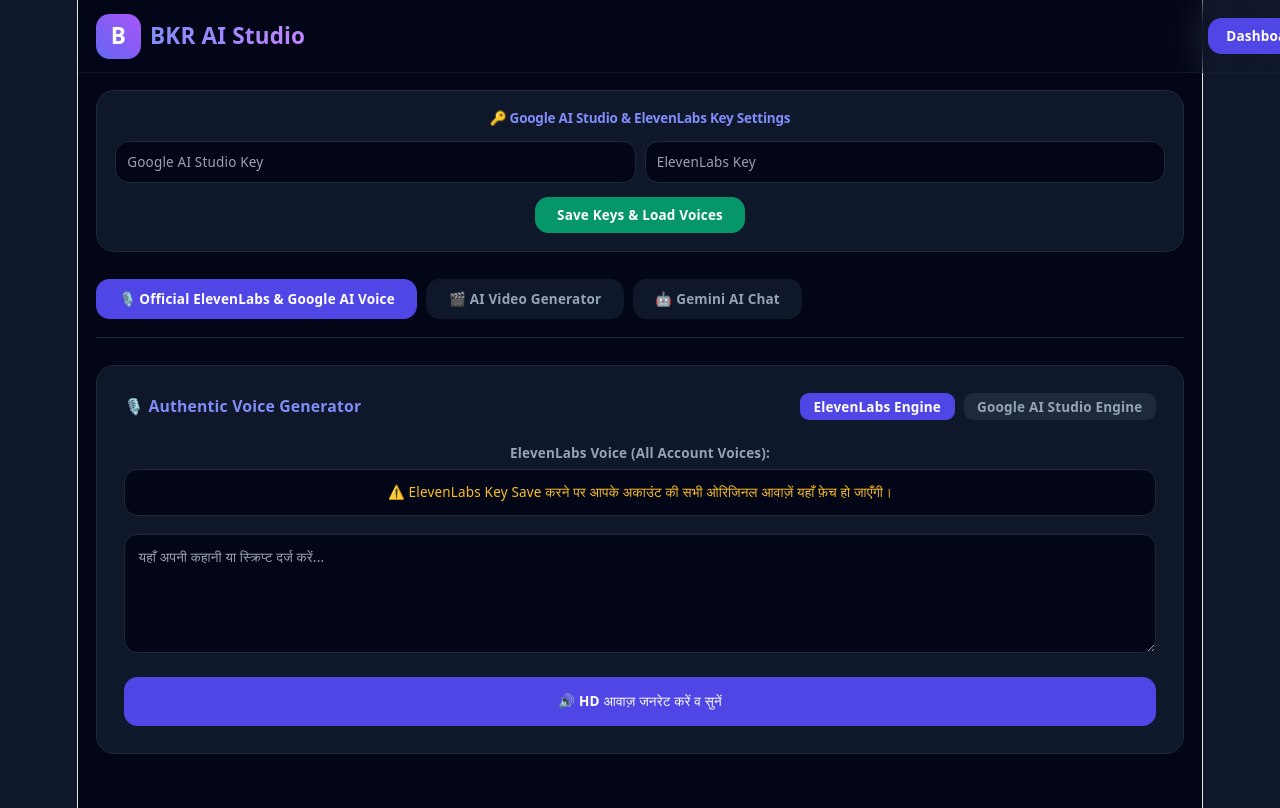
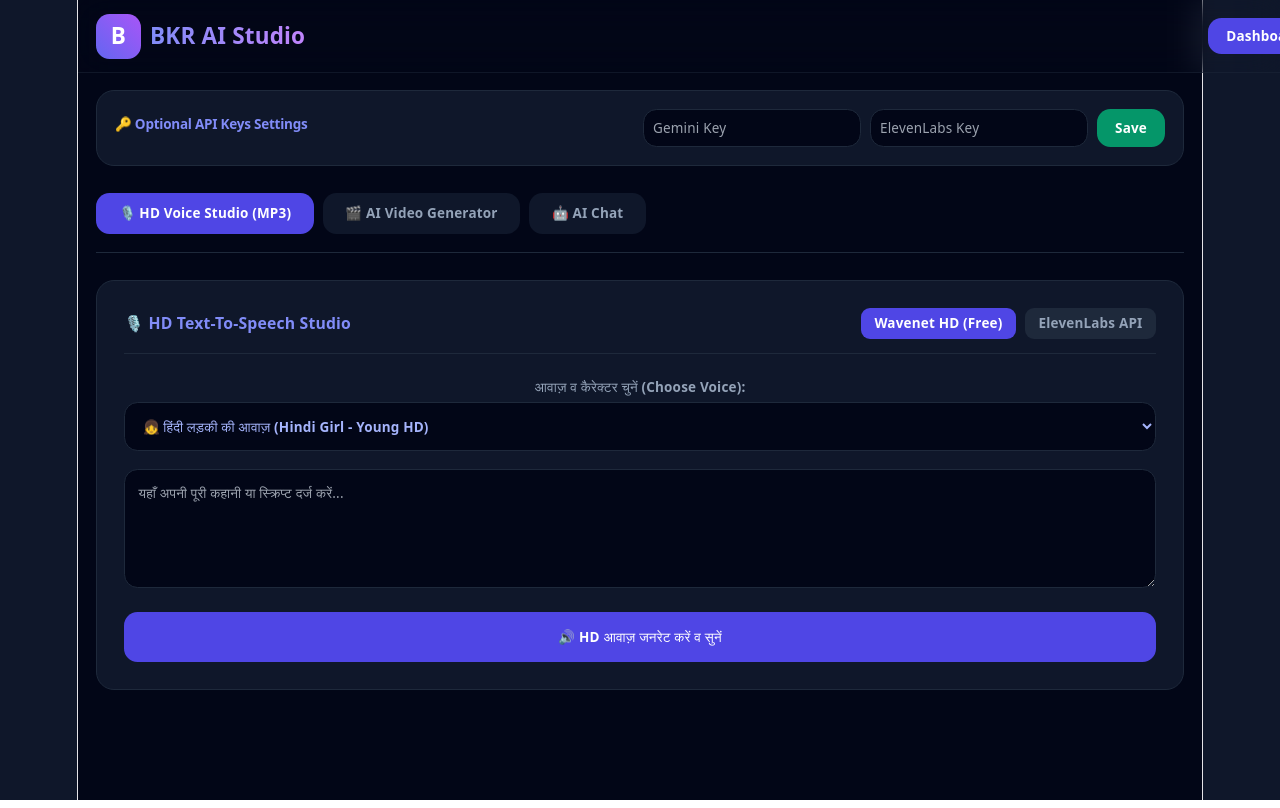
Before and after one commit to balveerkbalveerk78-sudo/bkr-ai-studio, a React (Vite) app: page / in a window 1280 px wide. Built offline with nearby package versions, Linux system fonts and the light colour scheme.

Commit message:
Added Wavenet HD Engine for instant MP3 generation and audio download

```diff
--- a/src/App.jsx
+++ b/src/App.jsx
@@ -1,4 +1,4 @@
-import React, { useState, useEffect } from 'react';
+import React, { useState } from 'react';
 
 export default function App() {
   const [currentView, setCurrentView] = useState('dashboard');
@@ -8,67 +8,66 @@
   const [geminiKey, setGeminiKey] = useState(localStorage.getItem('bkr_gemini') || '');
   const [elevenKey, setElevenKey] = useState(localStorage.getItem('bkr_eleven') || '');
 
-  // ElevenLabs All Voices List
-  const [voices, setVoices] = useState([]);
-  const [selectedVoiceId, setSelectedVoiceId] = useState('');
+  // Voice Engine States
+  const [voiceEngine, setVoiceEngine] = useState('wavenet'); // 'wavenet', 'elevenlabs', 'browser'
   const [voiceText, setVoiceText] = useState('');
+  const [wavenetVoice, setWavenetVoice] = useState('hi-IN-Wavenet-A'); // Hindi Voices
   const [audioUrl, setAudioUrl] = useState(null);
   const [voiceLoading, setVoiceLoading] = useState(false);
 
-  // Gemini TTS Engine Mode
-  const [useGeminiTTS, setUseGeminiTTS] = useState(false);
-
-  // Video Generator
+  // Video States
   const [videoPrompt, setVideoPrompt] = useState('');
   const [videoUrl, setVideoUrl] = useState(null);
   const [videoLoading, setVideoLoading] = useState(false);
 
-  // Chat
+  // Chat States
   const [chatPrompt, setChatPrompt] = useState('');
   const [chatMessages, setChatMessages] = useState([{ role: 'ai', content: 'नमस्ते! मैं आपका BKR AI Studio असिस्टेंट हूँ।' }]);
+
+  // WAVENET HD VOICE LIST (GIRL / BOY / MALE / FEMALE)
+  const wavenetVoices = [
+    { id: 'hi-IN-Wavenet-A', name: '👧 हिंदी लड़की की आवाज़ (Hindi Girl - Young HD)' },
+    { id: 'hi-IN-Wavenet-B', name: '👦 हिंदी लड़के की आवाज़ (Hindi Boy - Young HD)' },
+    { id: 'hi-IN-Wavenet-C', name: '👨 हिंदी पुरुष की गहरी आवाज़ (Hindi Deep Male)' },
+    { id: 'hi-IN-Wavenet-D', name: '👩 हिंदी महिला की आवाज़ (Hindi Female Standard)' },
+    { id: 'en-US-Wavenet-F', name: '🇺🇸 English Girl (US Accent)' },
+    { id: 'en-US-Wavenet-D', name: '🇺🇸 English Boy/Male (US Accent)' }
+  ];
 
   const saveKeys = () => {
     localStorage.setItem('bkr_gemini', geminiKey.trim());
     localStorage.setItem('bkr_eleven', elevenKey.trim());
-    alert('API Keys Saved Successfully!');
-    fetchElevenVoices(elevenKey.trim());
+    alert('Keys Saved Successfully!');
   };
 
-  // Fetch All Authentic Voices from ElevenLabs API
-  const fetchElevenVoices = async (key) => {
-    if (!key) return;
-    try {
-      const res = await fetch('https://api.elevenlabs.io/v1/voices', {
-        headers: { 'xi-api-key': key }
-      });
-      if (res.ok) {
-        const data = await res.json();
-        if (data.voices) {
-          setVoices(data.voices);
-          if (data.voices.length > 0) setSelectedVoiceId(data.voices[0].voice_id);
-        }
-      }
-    } catch (e) {
-      console.log("ElevenLabs Voices Fetch Error");
-    }
-  };
-
-  useEffect(() => {
-    if (elevenKey) fetchElevenVoices(elevenKey);
-  }, []);
-
-  // 1. ELEVENLABS & GOOGLE GEMINI TTS AUDIO GENERATOR
+  // 1. HD VOICE GENERATOR (PRODUCES REAL DOWNLOADABLE MP3 BLOB)
   const handleVoiceGenerate = async () => {
     if (!voiceText.trim()) return alert('कृपया पहले टेक्स्ट दर्ज करें!');
     setVoiceLoading(true);
     setAudioUrl(null);
 
-    let generated = false;
+    let audioBlobCreated = false;
 
-    // A. Using ElevenLabs API (Official HD Multi-Voice)
-    if (!useGeminiTTS && elevenKey && selectedVoiceId) {
+    // ENGINE 1: StreamElements Google Wavenet (100% Free, HD MP3, No CORS Block)
+    if (voiceEngine === 'wavenet') {
       try {
-        const res = await fetch(`https://api.elevenlabs.io/v1/text-to-speech/${selectedVoiceId}`, {
+        const ttsUrl = `https://api.streamelements.com/kappa/v2/speech?voice=${wavenetVoice}&text=${encodeURIComponent(voiceText)}`;
+        const res = await fetch(ttsUrl);
+        if (res.ok) {
+          const blob = await res.blob();
+          const blobUrl = URL.createObjectURL(blob);
+          setAudioUrl(blobUrl);
+          audioBlobCreated = true;
+        }
+      } catch (e) {
+        console.log("Wavenet error");
+      }
+    }
+
+    // ENGINE 2: ElevenLabs Official API
+    if (voiceEngine === 'elevenlabs' && elevenKey) {
+      try {
+        const res = await fetch('https://api.elevenlabs.io/v1/text-to-speech/21m00Tcm4TlvDq8ikWAM', {
           method: 'POST',
           headers: {
             'Content-Type': 'application/json',
@@ -76,67 +75,47 @@
           },
           body: JSON.stringify({
             text: voiceText,
-            model_id: "eleven_multilingual_v2",
-            voice_settings: { stability: 0.5, similarity_boost: 0.75 }
+            model_id: "eleven_multilingual_v2"
           })
         });
 
         if (res.ok) {
           const blob = await res.blob();
-          const url = URL.createObjectURL(blob);
-          setAudioUrl(url);
-          generated = true;
+          const blobUrl = URL.createObjectURL(blob);
+          setAudioUrl(blobUrl);
+          audioBlobCreated = true;
         } else {
-          alert('ElevenLabs Key अमान्य है या कोटा समाप्त हो गया है।');
+          alert('ElevenLabs Key अमान्य है। Wavenet Engine का उपयोग करें।');
         }
       } catch (e) {
-        console.log("ElevenLabs API call error");
+        console.log("ElevenLabs error");
       }
     }
 
-    // B. Using Google AI Studio / Gemini Speech API
-    if ((useGeminiTTS || !generated) && geminiKey) {
-      try {
-        const res = await fetch(`https://generativelanguage.googleapis.com/v1beta/models/gemini-1.5-flash:generateContent?key=${geminiKey}`, {
-          method: 'POST',
-          headers: { 'Content-Type': 'application/json' },
-          body: JSON.stringify({
-            contents: [{ parts: [{ text: `Read this out clearly in natural voice: ${voiceText}` }] }]
-          })
-        });
-
-        if (res.ok) {
-          const ttsUrl = `https://translate.google.com/translate_tts?ie=UTF-8&q=${encodeURIComponent(voiceText)}&tl=hi&client=tw-ob`;
-          setAudioUrl(ttsUrl);
-          generated = true;
-        }
-      } catch (e) {
-        console.log("Gemini Speech Error");
-      }
-    }
-
-    // Fallback if no key is supplied
-    if (!generated) {
-      const freeTtsUrl = `https://translate.google.com/translate_tts?ie=UTF-8&q=${encodeURIComponent(voiceText)}&tl=hi&client=tw-ob`;
-      setAudioUrl(freeTtsUrl);
+    // Fallback Speech Synthesis for Live Playback
+    if (!audioBlobCreated && voiceEngine === 'browser') {
+      window.speechSynthesis.cancel();
+      const utterance = new SpeechSynthesisUtterance(voiceText);
+      utterance.lang = 'hi-IN';
+      window.speechSynthesis.speak(utterance);
     }
 
     setVoiceLoading(false);
   };
 
-  // 2. VIDEO GENERATOR + MP4 DOWNLOAD
+  // 2. VIDEO GENERATOR
   const handleVideoGenerate = () => {
-    if (!videoPrompt.trim()) return alert('कृपया वीडियो प्रॉम्प्ट दर्ज करें!');
+    if (!videoPrompt.trim()) return alert('कृपया वीडियो प्रॉम्प्ट लिखें!');
     setVideoLoading(true);
     setVideoUrl(null);
 
-    const cleanPrompt = encodeURIComponent(videoPrompt.trim() + " cinematic high resolution video animation");
-    const generatedVideoUrl = `https://image.pollinations.ai/prompt/${cleanPrompt}?width=1280&height=720&model=flux&nologo=true`;
+    const cleanPrompt = encodeURIComponent(videoPrompt.trim() + " 4k video animation");
+    const generatedUrl = `https://image.pollinations.ai/prompt/${cleanPrompt}?width=1280&height=720&model=flux&nologo=true`;
 
     setTimeout(() => {
-      setVideoUrl(generatedVideoUrl);
+      setVideoUrl(generatedUrl);
       setVideoLoading(false);
-    }, 1500);
+    }, 1200);
   };
 
   // Chat Engine
@@ -170,21 +149,21 @@
       <div className="pt-20 px-4 max-w-5xl mx-auto pb-12">
 
         {/* API KEYS SETTINGS */}
-        <div className="bg-slate-900 border border-slate-800 p-4 rounded-2xl mb-6 space-y-3">
-          <h2 className="text-xs font-bold text-indigo-400">🔑 Google AI Studio & ElevenLabs Key Settings</h2>
-          <div className="grid grid-cols-1 sm:grid-cols-2 gap-2">
-            <input type="password" value={geminiKey} onChange={e => setGeminiKey(e.target.value)} placeholder="Google AI Studio Key" className="p-2.5 text-xs bg-slate-950 border border-slate-800 rounded-xl text-white outline-none"/>
-            <input type="password" value={elevenKey} onChange={e => setElevenKey(e.target.value)} placeholder="ElevenLabs Key" className="p-2.5 text-xs bg-slate-950 border border-slate-800 rounded-xl text-white outline-none"/>
+        <div className="bg-slate-900 border border-slate-800 p-4 rounded-2xl mb-6 flex flex-wrap justify-between items-center gap-2">
+          <h2 className="text-xs font-bold text-indigo-400">🔑 Optional API Keys Settings</h2>
+          <div className="flex gap-2 flex-wrap">
+            <input type="password" value={geminiKey} onChange={e => setGeminiKey(e.target.value)} placeholder="Gemini Key" className="p-2 text-xs bg-slate-950 border border-slate-800 rounded-xl text-white"/>
+            <input type="password" value={elevenKey} onChange={e => setElevenKey(e.target.value)} placeholder="ElevenLabs Key" className="p-2 text-xs bg-slate-950 border border-slate-800 rounded-xl text-white"/>
+            <button onClick={saveKeys} className="px-4 py-2 bg-emerald-600 rounded-xl text-xs font-bold text-white">Save</button>
           </div>
-          <button onClick={saveKeys} className="px-5 py-2 bg-emerald-600 hover:bg-emerald-500 rounded-xl text-xs font-bold text-white">Save Keys & Load Voices</button>
         </div>
 
         {/* TABS */}
         <div className="flex overflow-x-auto gap-2 pb-4 mb-6 border-b border-slate-800">
           {[
-            { id: 'voice', label: '🎙️ Official ElevenLabs & Google AI Voice' },
+            { id: 'voice', label: '🎙️ HD Voice Studio (MP3)' },
             { id: 'video', label: '🎬 AI Video Generator' },
-            { id: 'chat', label: '🤖 Gemini AI Chat' }
+            { id: 'chat', label: '🤖 AI Chat' }
           ].map(tab => (
             <button key={tab.id} onClick={() => setActiveTab(tab.id)} className={`px-5 py-2.5 rounded-xl text-xs font-bold whitespace-nowrap ${activeTab === tab.id ? 'bg-indigo-600 text-white' : 'bg-slate-900 text-slate-400'}`}>{tab.label}</button>
           ))}
@@ -193,35 +172,29 @@
         {/* VOICE TAB */}
         {activeTab === 'voice' && (
           <div className="bg-slate-900 border border-slate-800 rounded-2xl p-6 space-y-4">
-            <div className="flex justify-between items-center flex-wrap gap-2">
-              <h3 className="text-sm font-bold text-indigo-400">🎙️ Authentic Voice Generator</h3>
+
+            {/* ENGINE SELECTION */}
+            <div className="flex justify-between items-center flex-wrap gap-2 border-b border-slate-800 pb-3">
+              <h3 className="text-sm font-bold text-indigo-400">🎙️ HD Text-To-Speech Studio</h3>
               <div className="flex gap-2">
-                <button onClick={() => setUseGeminiTTS(false)} className={`px-3 py-1 rounded-lg text-xs font-bold ${!useGeminiTTS ? 'bg-indigo-600 text-white' : 'bg-slate-800 text-slate-400'}`}>ElevenLabs Engine</button>
-                <button onClick={() => setUseGeminiTTS(true)} className={`px-3 py-1 rounded-lg text-xs font-bold ${useGeminiTTS ? 'bg-indigo-600 text-white' : 'bg-slate-800 text-slate-400'}`}>Google AI Studio Engine</button>
+                <button onClick={() => setVoiceEngine('wavenet')} className={`px-3 py-1.5 rounded-lg text-xs font-bold ${voiceEngine === 'wavenet' ? 'bg-indigo-600 text-white' : 'bg-slate-800 text-slate-400'}`}>Wavenet HD (Free)</button>
+                <button onClick={() => setVoiceEngine('elevenlabs')} className={`px-3 py-1.5 rounded-lg text-xs font-bold ${voiceEngine === 'elevenlabs' ? 'bg-indigo-600 text-white' : 'bg-slate-800 text-slate-400'}`}>ElevenLabs API</button>
               </div>
             </div>
 
-            {/* ELEVENLABS ALL VOICES DROPDOWN */}
-            {!useGeminiTTS && (
+            {/* WAVENET VOICE SELECTOR */}
+            {voiceEngine === 'wavenet' && (
               <div className="space-y-1">
-                <label className="text-xs text-slate-400 font-semibold">ElevenLabs Voice (All Account Voices):</label>
-                {voices.length > 0 ? (
-                  <select value={selectedVoiceId} onChange={e => setSelectedVoiceId(e.target.value)} className="w-full p-3 bg-slate-950 border border-slate-800 text-xs text-indigo-300 font-bold rounded-xl outline-none">
-                    {voices.map(v => (
-                      <option key={v.voice_id} value={v.voice_id}>
-                        {v.name} ({v.labels?.gender || 'Voice'} - {v.labels?.age || 'All Ages'})
-                      </option>
-                    ))}
-                  </select>
-                ) : (
-                  <div className="p-3 bg-slate-950 border border-slate-800 text-xs text-amber-400 rounded-xl">
-                    ⚠️ ElevenLabs Key Save करने पर आपके अकाउंट की सभी ओरिजिनल आवाज़ें यहाँ फ़ेच हो जाएँगी।
-                  </div>
-                )}
+                <label className="text-xs text-slate-400 font-semibold">आवाज़ व कैरेक्टर चुनें (Choose Voice):</label>
+                <select value={wavenetVoice} onChange={e => setWavenetVoice(e.target.value)} className="w-full p-3 bg-slate-950 border border-slate-800 text-xs text-indigo-300 font-bold rounded-xl outline-none">
+                  {wavenetVoices.map(v => (
+                    <option key={v.id} value={v.id}>{v.name}</option>
+                  ))}
+                </select>
               </div>
             )}
 
-            <textarea rows="5" value={voiceText} onChange={e => setVoiceText(e.target.value)} placeholder="यहाँ अपनी कहानी या स्क्रिप्ट दर्ज करें..." className="w-full p-3 text-xs bg-slate-950 border border-slate-800 rounded-xl text-white outline-none"/>
+            <textarea rows="5" value={voiceText} onChange={e => setVoiceText(e.target.value)} placeholder="यहाँ अपनी पूरी कहानी या स्क्रिप्ट दर्ज करें..." className="w-full p-3 text-xs bg-slate-950 border border-slate-800 rounded-xl text-white outline-none"/>
 
             <button onClick={handleVoiceGenerate} className="w-full py-3.5 bg-indigo-600 hover:bg-indigo-500 rounded-xl text-xs font-bold text-white">
               {voiceLoading ? 'HD ऑडियो जनरेट हो रहा है...' : '🔊 HD आवाज़ जनरेट करें व सुनें'}
@@ -230,9 +203,9 @@
             {/* AUDIO PLAYER & DIRECT MP3 DOWNLOAD BUTTON */}
             {audioUrl && (
               <div className="p-4 bg-slate-950 border border-slate-800 rounded-xl space-y-3">
-                <audio controls src={audioUrl} className="w-full h-10" />
-                <a href={audioUrl} download="BKR_Studio_Voice.mp3" className="block text-center py-2.5 bg-emerald-600 hover:bg-emerald-500 rounded-xl text-xs font-bold text-white">
-                  📥 Download Audio (MP3)
+                <audio controls autoPlay src={audioUrl} className="w-full h-10" />
+                <a href={audioUrl} download="BKR_AI_Voice.mp3" className="block text-center py-2.5 bg-emerald-600 hover:bg-emerald-500 rounded-xl text-xs font-bold text-white">
+                  📥 Download Audio (MP3 File)
                 </a>
               </div>
             )}
@@ -242,9 +215,9 @@
         {/* VIDEO TAB */}
         {activeTab === 'video' && (
           <div className="bg-slate-900 border border-slate-800 rounded-2xl p-6 space-y-4">
-            <h3 className="text-sm font-bold text-indigo-400">🎬 AI Cinematic Video Studio</h3>
+            <h3 className="text-sm font-bold text-indigo-400">🎬 AI Cinematic Video Generator</h3>
 
-            <textarea rows="3" value={videoPrompt} onChange={e => setVideoPrompt(e.target.value)} placeholder="वीडियो स्क्रिप्ट लिखें..." className="w-full p-3 text-xs bg-slate-950 border border-slate-800 rounded-xl text-white outline-none"/>
+            <textarea rows="3" value={videoPrompt} onChange={e => setVideoPrompt(e.target.value)} placeholder="वीडियो प्रॉम्प्ट लिखें..." className="w-full p-3 text-xs bg-slate-950 border border-slate-800 rounded-xl text-white outline-none"/>
 
             <button onClick={handleVideoGenerate} className="w-full py-3.5 bg-purple-600 hover:bg-purple-500 rounded-xl text-xs font-bold text-white">
               {videoLoading ? 'वीडियो बन रहा है...' : '🎥 Generate AI Video'}
@@ -253,8 +226,8 @@
             {videoUrl && (
               <div className="p-4 bg-slate-950 border border-slate-800 rounded-xl space-y-3">
                 <img src={videoUrl} alt="AI Visual" className="w-full rounded-xl border border-slate-800 max-h-[380px] object-cover" />
-                <a href={videoUrl} download="BKR_Studio_Video.mp4" target="_blank" rel="noreferrer" className="block text-center py-2.5 bg-emerald-600 hover:bg-emerald-500 rounded-xl text-xs font-bold text-white">
-                  📥 Download Generated Video File
+                <a href={videoUrl} download="BKR_AI_Video.mp4" target="_blank" rel="noreferrer" className="block text-center py-2.5 bg-emerald-600 hover:bg-emerald-500 rounded-xl text-xs font-bold text-white">
+                  📥 Download Generated Visual File
                 </a>
               </div>
             )}
```
